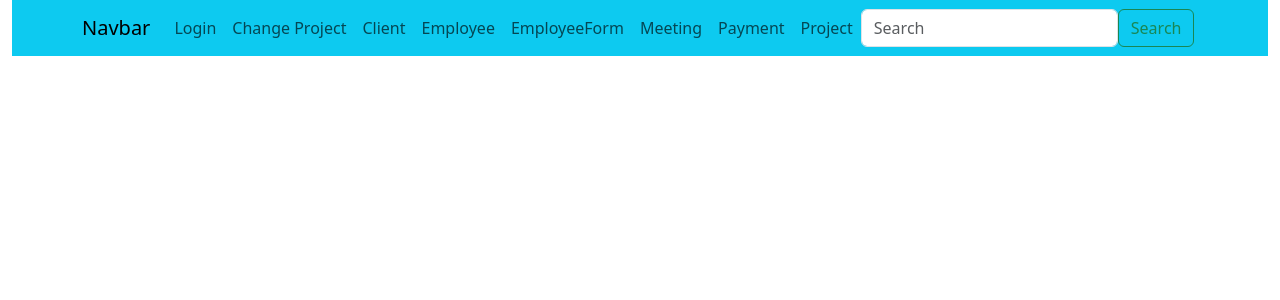
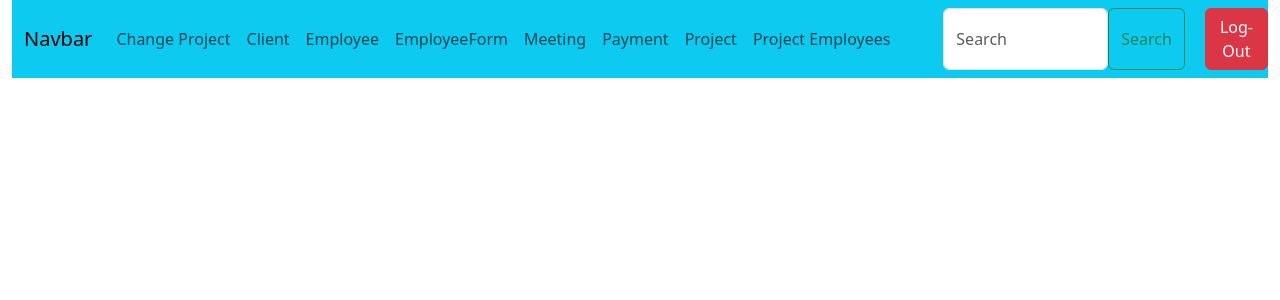
Before and after one commit to vaishubhpas161616/ClientStrieve, a React (Create React App) app: page / in a window 1280 px wide. Shown: the top 300 px of the page. Built offline with nearby package versions, Linux system fonts and the light colour scheme; sample sign-in values are in the browser's storage.

Commit message:
log out button add

```diff
--- a/src/Component/Client/Client.js
+++ b/src/Component/Client/Client.js
@@ -239,7 +239,6 @@ const Client = () => {
         <div>
             <div className="container-fluid">
                 <div className='row mt-3'>
-                    <div className='col-md-1'></div>
                     <div className='col-md-10'>
                         <div className='card bg-light'>
                             <div className='card-header bg-info'>
--- a/src/Component/Employee/EmployeeForm.js
+++ b/src/Component/Employee/EmployeeForm.js
@@ -334,6 +334,8 @@ const EmployeeForm = () => {
 
 
     return (
+      <>
+      <div className='mt-2'>
       <Container>
         <Card>
           <Card.Header className="bg-info">Employee Form</Card.Header>
@@ -599,6 +601,8 @@ const EmployeeForm = () => {
           </Card.Body>
         </Card>
       </Container>
+      </div>
+      </>
     );
   };
 
--- a/src/Component/Layout/Layout.js
+++ b/src/Component/Layout/Layout.js
@@ -19,7 +19,7 @@ const Layout = () => {
                     <Route path="/change-project" element={<Change />} />
                     <Route path="/client" element={<Client />} />
                     <Route path="/employee" element={<Employee />} />
-                    <Route path="/employee-form" element={<EmployeeForm />} />
+                    <Route path="/employee-form/:empId?" element={<EmployeeForm />} />
                     <Route path="/meeting" element={<Meeting />} />
                     <Route path="/payment" element={<Payment />} />
                     <Route path="/project" element={<Project />} />
--- a/src/Component/Navbar/Navbar.js
+++ b/src/Component/Navbar/Navbar.js
@@ -11,7 +11,7 @@ const Navbar = () => {
 
   return (
     <>
-    <nav className="navbar navbar-expand-lg navbar-light bg-info">
+      <nav className="navbar navbar-expand-lg navbar-light bg-info mb-2">
         <div className="container">
           <Link className="navbar-brand" to="/">Navbar</Link>
           <button className="navbar-toggler" type="button" data-toggle="collapse" data-target="#navbarNav" aria-controls="navbarNav" aria-expanded="false" aria-label="Toggle navigation">
@@ -20,37 +20,43 @@ const Navbar = () => {
           <div className="collapse navbar-collapse" id="navbarNav">
             <ul className="navbar-nav mr-auto">
               <li className="nav-item">
-              <Link className="nav-link" to="/">Login</Link>
+                <Link className="nav-link font-weight-bold" to="/Change-project">Change Project</Link>
               </li>
               <li className="nav-item">
-              <Link className="nav-link" to="/Change-project">Change Project</Link>
+                <Link className="nav-link font-weight-bold" to="/Client">Client</Link>
               </li>
               <li className="nav-item">
-              <Link className="nav-link" to="/Client">Client</Link>
+                <Link className="nav-link font-weight-bold" to="/Employee">Employee</Link>
               </li>
               <li className="nav-item">
-              <Link className="nav-link" to="/Employee">Employee</Link>
+                <Link className="nav-link font-weight-bold" to="/Employee-form">EmployeeForm</Link>
               </li>
               <li className="nav-item">
-              <Link className="nav-link" to="/Employee-form">EmployeeForm</Link>
+                <Link className="nav-link font-weight-bold" to="/Meeting">Meeting</Link>
               </li>
               <li className="nav-item">
-              <Link className="nav-link" to="/Meeting">Meeting</Link>
+                <Link className="nav-link font-weight-bold" to="/Payment">Payment</Link>
               </li>
               <li className="nav-item">
-              <Link className="nav-link" to="/Payment">Payment</Link>
+                <Link className="nav-link font-weight-bold" to="/Project">Project</Link>
               </li>
               <li className="nav-item">
-              <Link className="nav-link" to="/Project">Project</Link>
+                <Link className="nav-link font-weight-bold" to="/projectEmployees">Project Employees</Link>
               </li>
             </ul>
+          </div>
+        </div>
+        <div className="d-flex ">
           <div className="d-flex ">
             <input className="form-control mr-sm-2" type="search" placeholder="Search" aria-label="Search" />
             <button className="btn btn-outline-success my-2 my-sm-0" type="submit">Search</button>
           </div>
+          <div style={{ marginLeft: '20px' }}>
+            <button className='btn btn-danger'><Link className="nav-link" to="/login" onClick={onLogout}>Log-Out</Link></button>
           </div>
         </div>
       </nav>
+
       {/* <BreadCrumb/> */}
     </>
 
--- a/src/Component/Project/Project.js
+++ b/src/Component/Project/Project.js
@@ -2,7 +2,7 @@ import React, { useEffect, useState } from 'react';
 import { Modal, Button, Form, Row, Col } from 'react-bootstrap';
 import axios from 'axios';
 import { toast } from 'react-toastify';
-import { FaPlus,FaEdit,FaTrash  } from 'react-icons/fa';
+import { FaPlus, FaEdit, FaTrash } from 'react-icons/fa';
 import Swal from 'sweetalert2';
 
 
@@ -126,6 +126,19 @@ const Project = () => {
 
     const handleDelete = async (projectId) => {
         try {
+
+            const confirmation = await Swal.fire({
+                title: 'Are you sure?',
+                text: 'You will not be able to recover this project!',
+                icon: 'warning',
+                showCancelButton: true,
+                confirmButtonColor: '#d33',
+                cancelButtonColor: '#3085d6',
+                confirmButtonText: 'Yes, delete it!'
+            });
+
+
+            if (confirmation.isConfirmed) {
                 const response = await axios.delete(`https://freeapi.gerasim.in/api/ClientStrive/DeleteProjectByProjectId?projectId=${projectId}`, {
                     headers: {
                         Authorization: `Bearer ${localStorage.getItem('loginToken')}`
@@ -141,11 +154,13 @@ const Project = () => {
                 } else {
                     toast.error(response.data.message);
                 }
+            }
         } catch (error) {
             console.error('Error deleting project:', error);
             toast.error('Error deleting project');
         }
     };
+
 
     const handleEdit = async (projectId) => {
         debugger;
@@ -155,7 +170,7 @@ const Project = () => {
                     Authorization: `Bearer ${localStorage.getItem('loginToken')}`
                 }
             });
-            setFormData( response.data.data);
+            setFormData(response.data.data);
             handleShowModal();
         } catch (error) {
             console.error('Error deleting project:', error);
@@ -234,11 +249,13 @@ const Project = () => {
                 <div className="col-10 offset-1">
                     <div className="card bg-light">
                         <div className="card-header bg-info">
-                            <div className='d-flex justify-content-between'>
-                                <h1>Project Details</h1>
-                                <div>
+                            <div className="row mt-2">
+                                <div className="col-md-10 text-center ">
+                                    <h1 >Project Details</h1>
+                                </div>
+                                <div className="col-md-2">
                                     <Button variant="primary" onClick={handleShowModal}>
-                                         Add Project<FaPlus style={{ marginRight: '5px' }} />
+                                        Add Project<FaPlus />
                                     </Button>
                                 </div>
                             </div>
@@ -399,13 +416,13 @@ const Project = () => {
                         <Row className='mt-2'>
                             <Col>
                                 {
-                                formData.clientProjectId===0 &&
+                                    formData.clientProjectId === 0 &&
                                     <Button variant="primary" type="submit" className='mx-2' onClick={handleSave}>
                                         {loading ? 'Saving...' : 'Submit'}
                                     </Button>
                                 }
                                 {
-                                formData.clientProjectId !==0 &&
+                                    formData.clientProjectId !== 0 &&
                                     <Button variant="warning" className='mx-2' onClick={handleUpdate}>
                                         {loading ? 'Saving...' : 'Update'}
                                     </Button>
--- a/src/Component/Project/ProjectEmployees.js
+++ b/src/Component/Project/ProjectEmployees.js
@@ -96,22 +96,38 @@ const ProjectEmployees = () => {
 
 
     const handleDeleteData = async (id) => {
-        debugger;
         try {
+
+            const confirmation = await Swal.fire({
+                title: 'Are you sure?',
+                text: 'You will not be able to recover this data!',
+                icon: 'warning',
+                showCancelButton: true,
+                confirmButtonColor: '#d33',
+                cancelButtonColor: '#3085d6',
+                confirmButtonText: 'Yes, delete it!'
+            });
+
+            if (confirmation.isConfirmed) {
                 const response = await axios.delete(`https://freeapi.gerasim.in/api/ClientStrive/DeleteEmployeeFromProject?projectEmpId=${id}`, {
                     headers: {
                         Authorization: `Bearer ${localStorage.getItem('loginToken')}`
                     }
                 });
-            if (response.data.result) {
+                if (response.data.data) {
                     Swal.fire(
                         'Error!',
                         response.data.data,
                         'error'
                     );
+                } else {
+                    Swal.fire(
+                        'Success!',
+                        response.data.message,
+                        'success'
+                    );
                     getAllEmpWorkOnProject();
-            } else {
-                toast.error(response.message);
+                }
             }
         } catch (error) {
             console.error('Error deleting data:', error);
--- a/src/index.css
+++ b/src/index.css
@@ -20,3 +20,7 @@
   font-size: 20px;
   font-weight: bold;
 }
+
+.font-weight-bold{
+  font-weight: bolder;
+}
```
Lines whose indentation alone changed are shown as unchanged.
